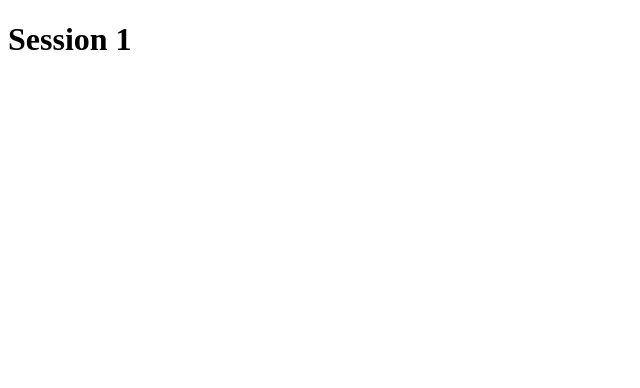
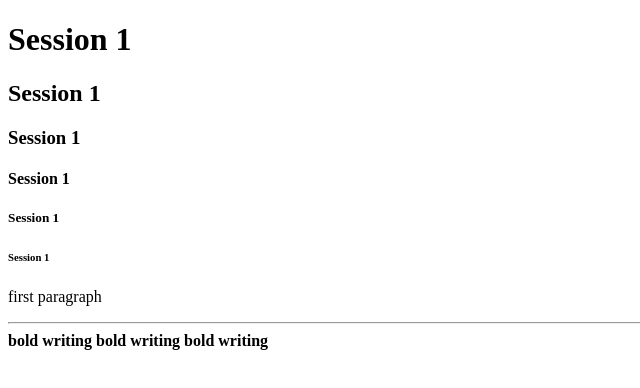
Before and after one commit to bogda995/curs, a plain HTML site: page index.html in a window 1280 px wide. Shown: the whole page, without its empty margins (0-640 px from the left). Drawn offline with Linux system fonts and the light colour scheme.

Commit message:
adding different elements to index

```diff
--- a/index.html
+++ b/index.html
@@ -2,5 +2,17 @@
 <html>
      <body>
           <h1>Session 1</h1>
+          <h2>Session 1</h2>
+          <h3>Session 1</h3>
+          <h4>Session 1</h4>
+          <h5>Session 1</h5>
+          <h6>Session 1</h6>
+          <div>
+          <p>first paragraph</p>
+          <hr>
+          <b>bold writing</b>
+          <b>bold writing</b>
+          <b>bold writing</b>
+          </div>
      </body>
 </html>
```
